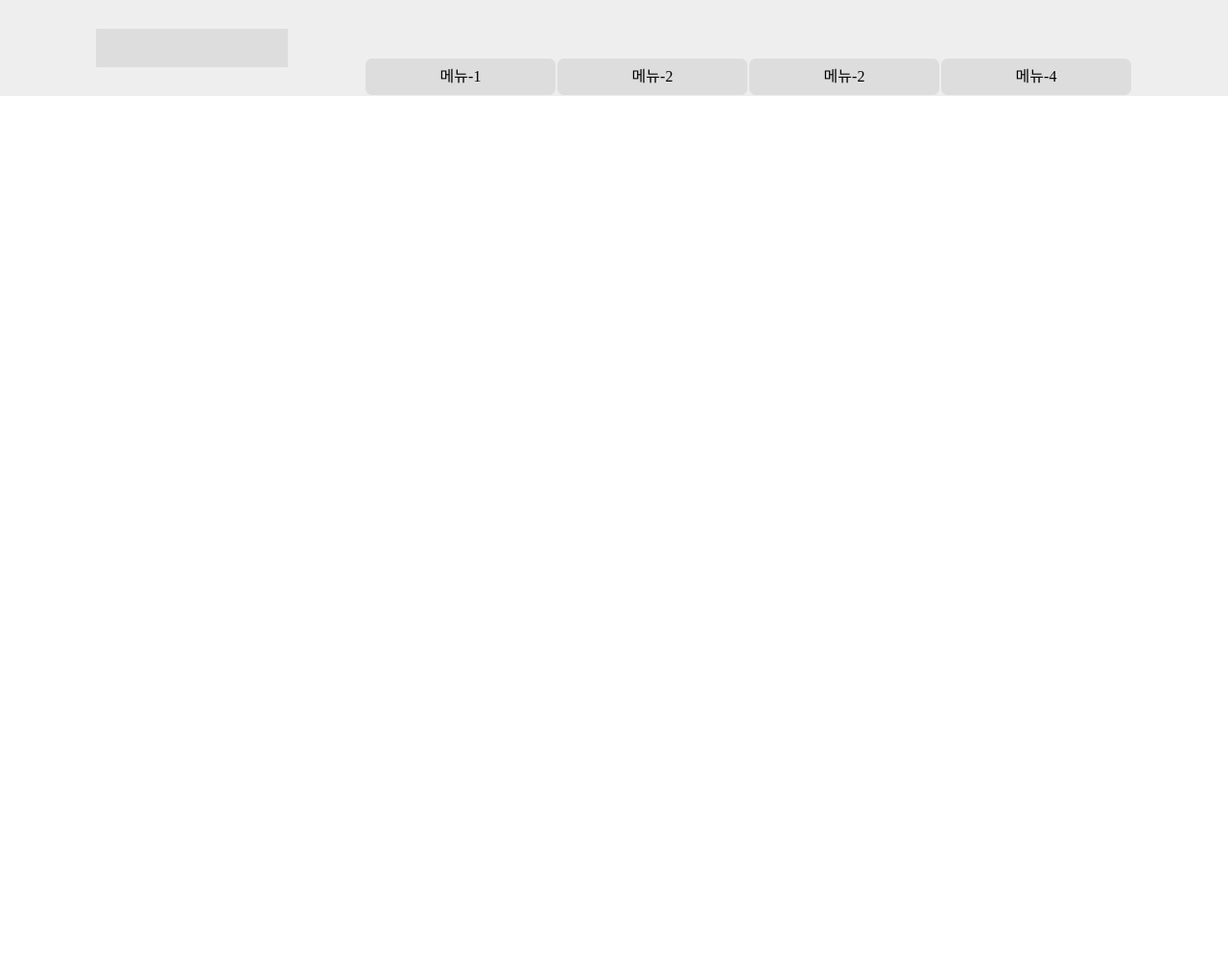
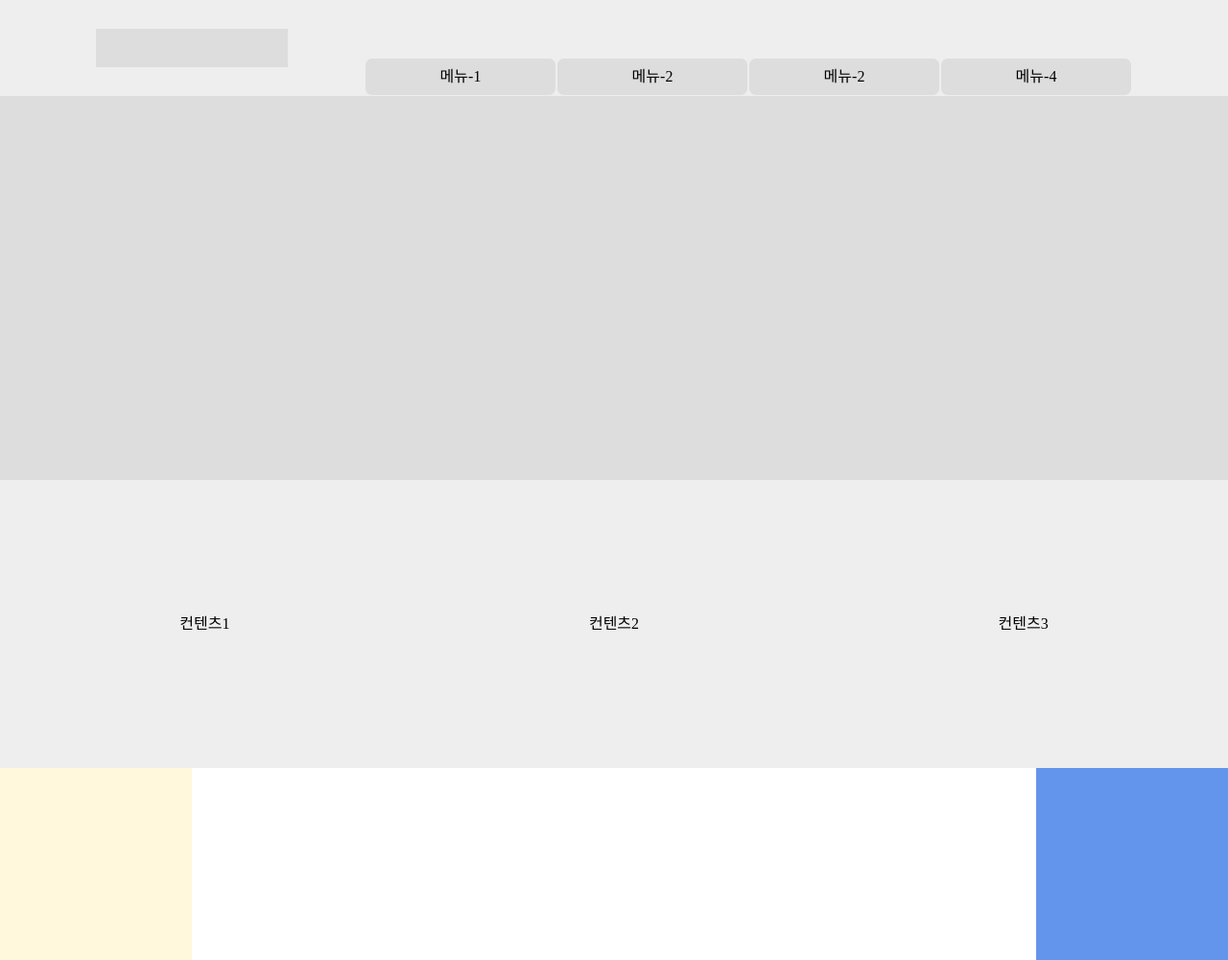
Before and after one commit to ssol-park/study-css, a plain HTML site: page html03/index.html in a window 1280 px wide. Shown: the whole page at 96% size. Before the commit the page ends 800 px from the top, so only its background shows below. Drawn offline with Linux system fonts and the light colour scheme.

Commit message:
Feat: html03 추가

```diff
--- /dev/null
+++ b/html02 - flex/style.css
@@ -0,0 +1,96 @@
+* {
+  box-sizing: border-box;
+  font-family: -apple-system, BlinkMacSystemFont, 'Segoe UI', Roboto, Oxygen, Ubuntu, Cantarell,
+    'Open Sans', 'Helvetica Neue', sans-serif;
+}
+header {
+  background-color: #eee;
+  height: 100px;
+  display: flex;
+  justify-content: space-between;
+  align-items: center;
+
+  padding-left: 100px;
+  padding-right: 100px;
+}
+
+.logo {
+  width: 200px;
+  height: 40px;
+  background-color: #ddd;
+}
+
+.gnb {
+  width: 800px;
+  height: 100px;
+  display: flex;
+  align-items: flex-end;
+}
+
+.gnb > ul {
+  height: 40px;
+  width: 800px;
+  display: flex;
+}
+
+ul > li {
+  width: 200px;
+  height: 40px;
+  background-color: #ddd;
+  border: 1px solid #eee;
+  border-radius: 8px;
+  display: flex;
+  justify-content: center;
+  align-items: center;
+}
+
+/* 블록 엘리는 디폴트가 width 100%  --> 전체 화면 먹을거면 따로 지정안해도됨*/
+.slide {
+  height: 400px;
+  background-color: #ddd;
+}
+
+.contents {
+  display: flex;
+  height: 300px;
+}
+
+.contents > div {
+  flex: 1;
+  display: flex;
+  justify-content: center;
+  align-items: center;
+  background-color: #eee;
+}
+
+.contents > div:nth-child(1) {
+  background-color: blanchedalmond;
+}
+
+/* .contents > div:hover {
+  background-color: blue;
+} */
+
+footer {
+  display: flex;
+  height: 200px;
+}
+
+footer > .footer-left {
+  flex: 1;
+}
+
+footer > .footer-left > .footer-left-1 {
+  height: 100px;
+  background-color: darkviolet;
+}
+
+footer > .footer-left > .footer-left-2 {
+  height: 100px;
+  background-color: deeppink;
+}
+
+footer > .footer-right {
+  width: 200px;
+  background-color: cornflowerblue;
+}
--- a/html03 - flex/index.html
+++ b/html03/index.html
@@ -6,8 +6,8 @@
     <meta name="viewport" content="width=device-width, initial-scale=1.0" />
     <!-- index.css 위에 reset.css 넣기  -->
     <link rel="stylesheet" href="reset.css" />
-    <link rel="stylesheet" href="index.css" />
-    <title>html02</title>
+    <link rel="stylesheet" href="style.css" />
+    <title>html03</title>
   </head>
   <body>
     <header>
@@ -21,9 +21,18 @@
         </ul>
       </nav>
     </header>
+    <section class="slide"></section>
 
-    <div></div>
-    <div></div>
-    <div></div>
+    <section class="contents">
+      <div>컨텐츠1</div>
+      <div>컨텐츠2</div>
+      <div>컨텐츠3</div>
+    </section>
+
+    <footer class="footer">
+      <div class="footer-left"></div>
+      <div class="footer-center"></div>
+      <div class="footer-right"></div>
+    </footer>
   </body>
 </html>
--- /dev/null
+++ b/html03/reset.css
@@ -0,0 +1,129 @@
+/* http://meyerweb.com/eric/tools/css/reset/
+   v2.0 | 20110126
+   License: none (public domain)
+*/
+
+html,
+body,
+div,
+span,
+applet,
+object,
+iframe,
+h1,
+h2,
+h3,
+h4,
+h5,
+h6,
+p,
+blockquote,
+pre,
+a,
+abbr,
+acronym,
+address,
+big,
+cite,
+code,
+del,
+dfn,
+em,
+img,
+ins,
+kbd,
+q,
+s,
+samp,
+small,
+strike,
+strong,
+sub,
+sup,
+tt,
+var,
+b,
+u,
+i,
+center,
+dl,
+dt,
+dd,
+ol,
+ul,
+li,
+fieldset,
+form,
+label,
+legend,
+table,
+caption,
+tbody,
+tfoot,
+thead,
+tr,
+th,
+td,
+article,
+aside,
+canvas,
+details,
+embed,
+figure,
+figcaption,
+footer,
+header,
+hgroup,
+menu,
+nav,
+output,
+ruby,
+section,
+summary,
+time,
+mark,
+audio,
+video {
+  margin: 0;
+  padding: 0;
+  border: 0;
+  font-size: 100%;
+  font: inherit;
+  vertical-align: baseline;
+}
+/* HTML5 display-role reset for older browsers */
+article,
+aside,
+details,
+figcaption,
+figure,
+footer,
+header,
+hgroup,
+menu,
+nav,
+section {
+  display: block;
+}
+body {
+  line-height: 1;
+}
+ol,
+ul {
+  list-style: none;
+}
+blockquote,
+q {
+  quotes: none;
+}
+blockquote:before,
+blockquote:after,
+q:before,
+q:after {
+  content: '';
+  content: none;
+}
+table {
+  border-collapse: collapse;
+  border-spacing: 0;
+}
--- a/html03 - flex/index.css
+++ b/html03/style.css
@@ -5,12 +5,9 @@
 }
 header {
   background-color: #eee;
-  /* flex는 항상 부모컨테이너에서 제어 */
   height: 100px;
   display: flex;
-  /* 가로 어떻게 */
   justify-content: space-between;
-  /* 세로 어떻게 */
   align-items: center;
 
   padding-left: 100px;
@@ -46,3 +43,40 @@ ul > li {
   justify-content: center;
   align-items: center;
 }
+
+.slide {
+  height: 400px;
+  background-color: #ddd;
+}
+
+.contents {
+  display: flex;
+  height: 300px;
+}
+
+.contents > div {
+  flex: 1;
+  display: flex;
+  justify-content: center;
+  align-items: center;
+  background-color: #eee;
+}
+
+footer {
+  display: flex;
+  height: 200px;
+}
+
+footer > .footer-left {
+  width: 200px;
+  background-color: cornsilk;
+}
+
+footer > .footer-center {
+  flex: 1;
+}
+
+footer > .footer-right {
+  width: 200px;
+  background-color: cornflowerblue;
+}
--- /dev/null
+++ b/html04/reset.css
@@ -0,0 +1,129 @@
+/* http://meyerweb.com/eric/tools/css/reset/
+   v2.0 | 20110126
+   License: none (public domain)
+*/
+
+html,
+body,
+div,
+span,
+applet,
+object,
+iframe,
+h1,
+h2,
+h3,
+h4,
+h5,
+h6,
+p,
+blockquote,
+pre,
+a,
+abbr,
+acronym,
+address,
+big,
+cite,
+code,
+del,
+dfn,
+em,
+img,
+ins,
+kbd,
+q,
+s,
+samp,
+small,
+strike,
+strong,
+sub,
+sup,
+tt,
+var,
+b,
+u,
+i,
+center,
+dl,
+dt,
+dd,
+ol,
+ul,
+li,
+fieldset,
+form,
+label,
+legend,
+table,
+caption,
+tbody,
+tfoot,
+thead,
+tr,
+th,
+td,
+article,
+aside,
+canvas,
+details,
+embed,
+figure,
+figcaption,
+footer,
+header,
+hgroup,
+menu,
+nav,
+output,
+ruby,
+section,
+summary,
+time,
+mark,
+audio,
+video {
+  margin: 0;
+  padding: 0;
+  border: 0;
+  font-size: 100%;
+  font: inherit;
+  vertical-align: baseline;
+}
+/* HTML5 display-role reset for older browsers */
+article,
+aside,
+details,
+figcaption,
+figure,
+footer,
+header,
+hgroup,
+menu,
+nav,
+section {
+  display: block;
+}
+body {
+  line-height: 1;
+}
+ol,
+ul {
+  list-style: none;
+}
+blockquote,
+q {
+  quotes: none;
+}
+blockquote:before,
+blockquote:after,
+q:before,
+q:after {
+  content: '';
+  content: none;
+}
+table {
+  border-collapse: collapse;
+  border-spacing: 0;
+}
```
Also changed, not shown: html02 - flex/index.html (added, +43 -0 lines), html04/index.html (added, +13 -0 lines), html02 - flex/index.js (added), html02 - flex/reset.css (renamed from html03 - flex/reset.css), html03/index.js (added), html04/index.js (added), html04/style.css (added), 1 other file.
